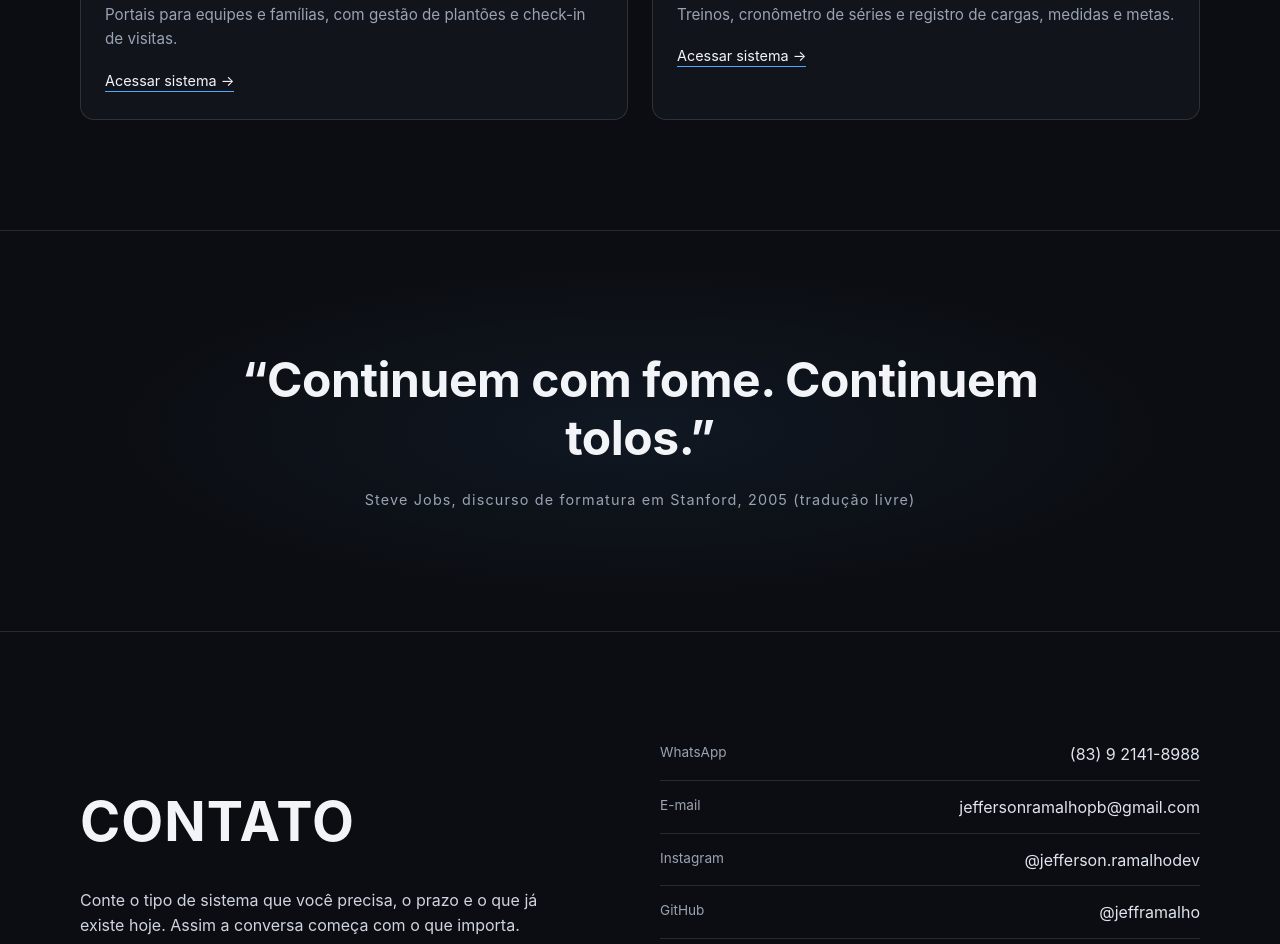
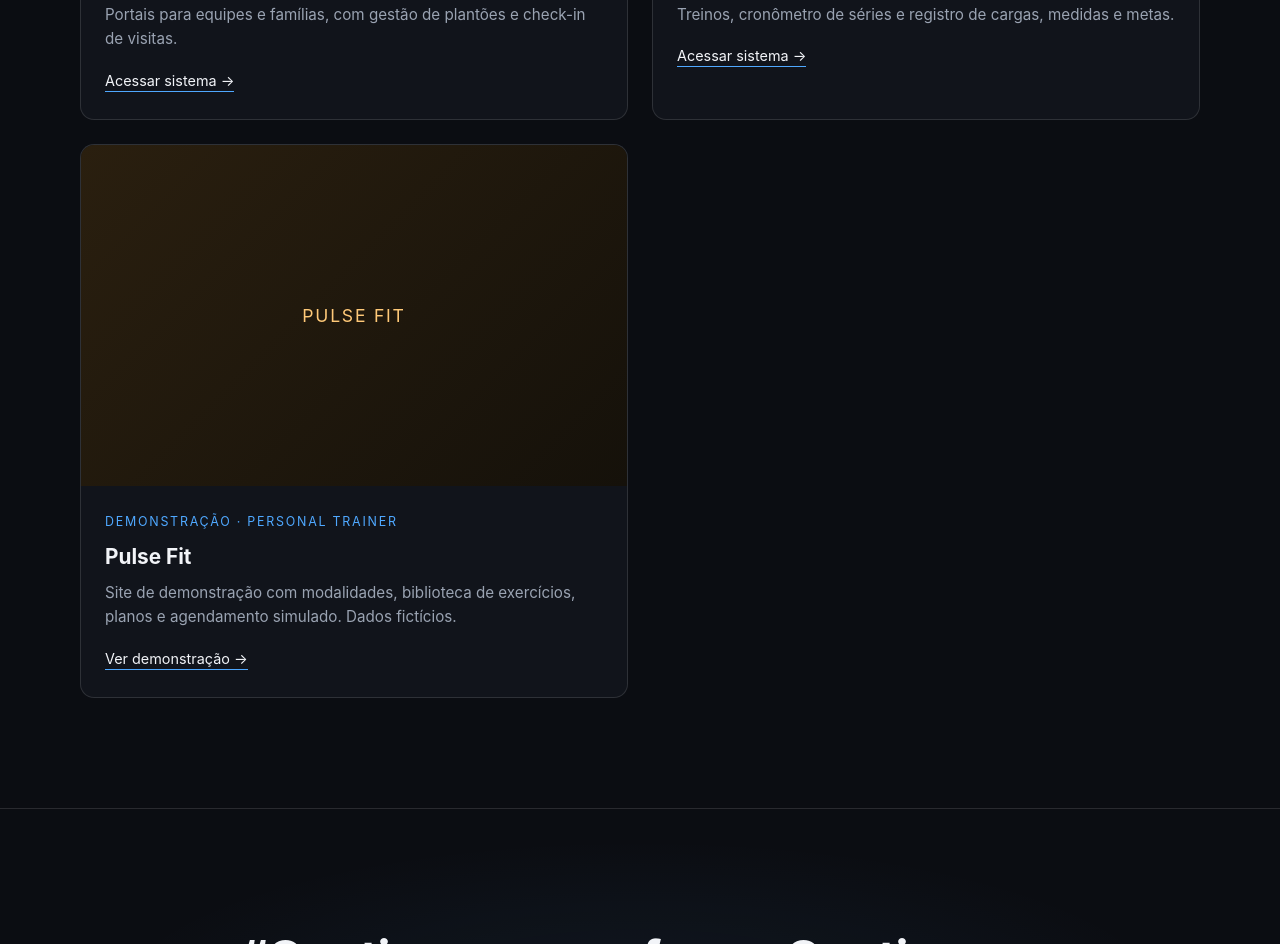
Before and after one commit to jefframalho/jefframalho.github.io, a plain HTML site: page index.html in a window 1280 px wide. Shown: the part 3452-4396 px from the top of the page. Drawn offline with Linux system fonts and the light colour scheme.

Commit message:
Adiciona o Pulse Fit ao portfólio como demonstração
- Novo card com link para a demonstração em jefframalho.github.io/pulse-fit-site/.
- Indica que os dados são fictícios.

Co-Authored-By: Claude Haiku 5.5 <noreply@anthropic.com>
Claude-Session: https://claude.ai/code/session_01Rv5uuKsyZeC4V1vHW4jq4o

```diff
--- a/index.html
+++ b/index.html
@@ -371,6 +371,15 @@
             <a href="https://jefframalho.github.io/evolui-fit/" target="_blank" rel="noopener">Acessar sistema →</a>
           </div>
         </article>
+        <article class="project tilt">
+          <div class="thumb" style="display:grid; place-items:center; background:linear-gradient(135deg,#2a1f0f,#15110a);"><span style="color:#ffc978; font-size:1.1rem; letter-spacing:.1em;">PULSE FIT</span></div>
+          <div class="body">
+            <span class="cat">Demonstração · Personal trainer</span>
+            <h3>Pulse Fit</h3>
+            <p>Site de demonstração com modalidades, biblioteca de exercícios, planos e agendamento simulado. Dados fictícios.</p>
+            <a href="https://jefframalho.github.io/pulse-fit-site/" target="_blank" rel="noopener">Ver demonstração →</a>
+          </div>
+        </article>
       </div>
     </div>
   </section>
```
